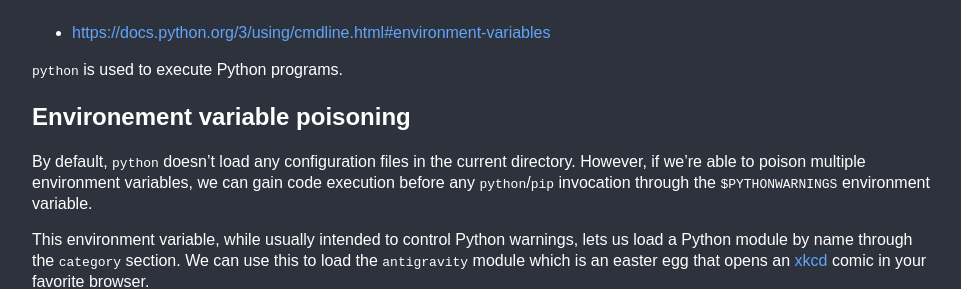
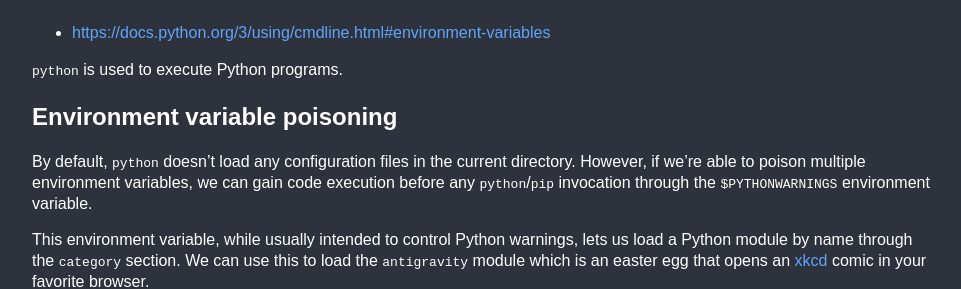
Before and after one commit to boostsecurityio/lotp, a Jekyll site: the page built from _tool/python.md, in a window 1280 px wide, cut to the strip 200-489 px from the top of the page. Shown: the whole strip, without its empty margins (158-1119 px from the left). Built offline with Jekyll 4.4.1, drawn with Linux system fonts in a browser that asks for light colours.

Commit message:
Fix typo in 'Environment' section header (#119)
Signed-off-by: François Proulx <76956526+fproulx-boostsecurity@users.noreply.github.com>

```diff
--- a/_tool/python.md
+++ b/_tool/python.md
@@ -10,7 +10,7 @@ files: []
 
 `python` is used to execute Python programs.
 
-## Environement variable poisoning
+## Environment variable poisoning
 
 By default, `python` doesn't load any configuration files in the current directory. However, if we're able to poison multiple environment variables, we can gain code execution before any `python`/`pip` invocation through the `$PYTHONWARNINGS` environment variable.
 
```
